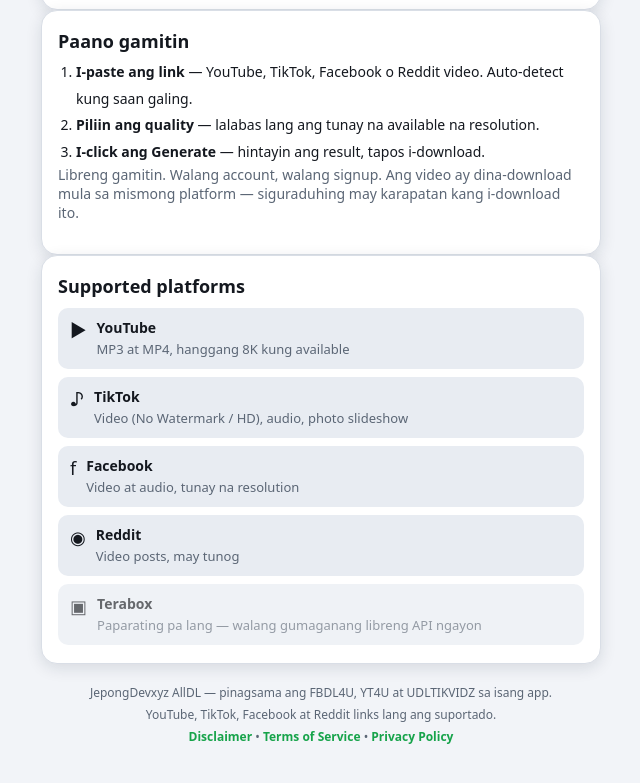
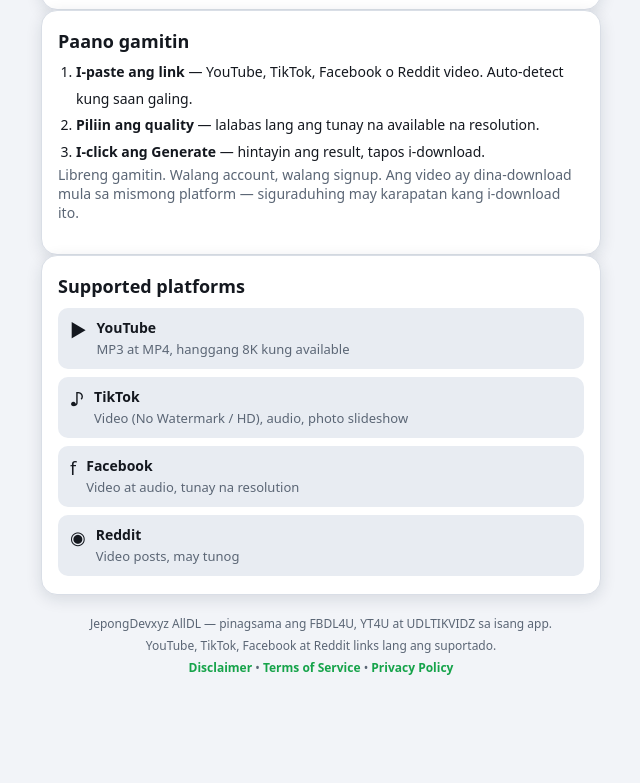
Before and after one commit to JepongDevxyz/JepongDevxyz-AllDL, a website: page public/index.html in a window 1280 px wide. Shown: the part 541-1324 px from the top of the page, without its empty margins (319-959 px from the left). Drawn offline with Linux system fonts and the light colour scheme; no server answers.

Commit message:
v1.3.1: remove Terabox (user decision), package description adds Reddit

```diff
--- a/public/index.html
+++ b/public/index.html
@@ -332,7 +332,6 @@
       <div class="platform"><span class="picon">♪</span><div><b>TikTok</b><span>Video (No Watermark / HD), audio, photo slideshow</span></div></div>
       <div class="platform"><span class="picon">f</span><div><b>Facebook</b><span>Video at audio, tunay na resolution</span></div></div>
       <div class="platform"><span class="picon">◉</span><div><b>Reddit</b><span>Video posts, may tunog</span></div></div>
-      <div class="platform soon"><span class="picon">▣</span><div><b>Terabox</b><span>Paparating pa lang — walang gumaganang libreng API ngayon</span></div></div>
     </div>
   </section>
 
```
